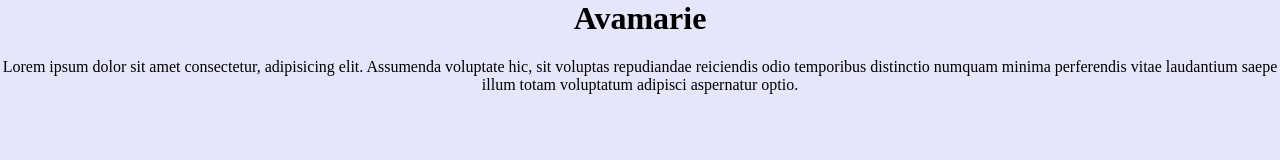
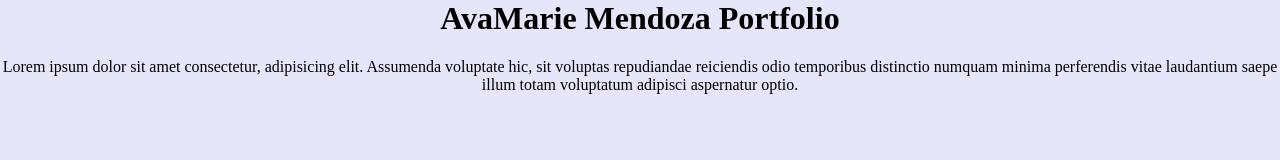
Before and after one commit to Avamaarie/avamaarie, a plain HTML site: page index.html in a window 1280 px wide. Drawn offline with Linux system fonts and the light colour scheme.

Commit message:
before i try new branch

```diff
--- a/index.html
+++ b/index.html
@@ -3,11 +3,11 @@
     <meta charset="UTF-8">
     <meta http-equiv="X-UA-Compatible" content="IE=edge">
     <meta name="viewport" content="width=device-width, initial-scale=1.0">
-    <title>Document</title>
+    <title>AvaMarie M. Portfolio</title>
     <link rel="stylesheet" href="styles.css">
 </head>
 <body>
-    <h1>Avamarie</h1>
+    <h1>AvaMarie Mendoza Portfolio</h1>
     <a href="/contact.html"></a>
     <p>Lorem ipsum dolor sit amet consectetur, adipisicing elit. Assumenda voluptate hic, sit voluptas repudiandae reiciendis odio temporibus distinctio numquam minima perferendis vitae laudantium saepe illum totam voluptatum adipisci aspernatur optio.
 </body>
```
Also changed, not shown: script.js (added), 6 other files.
